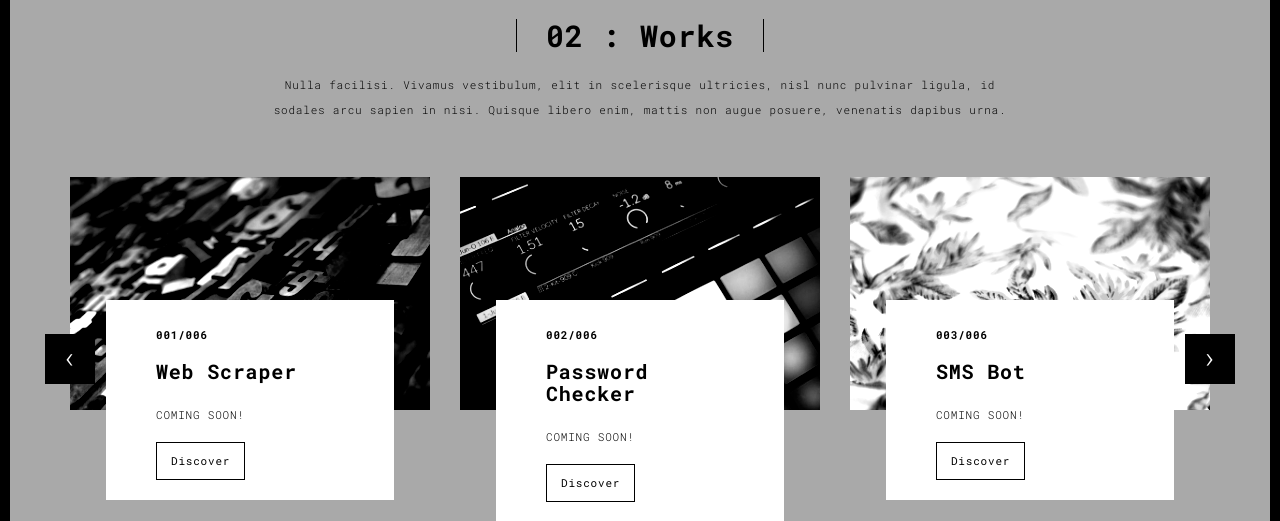
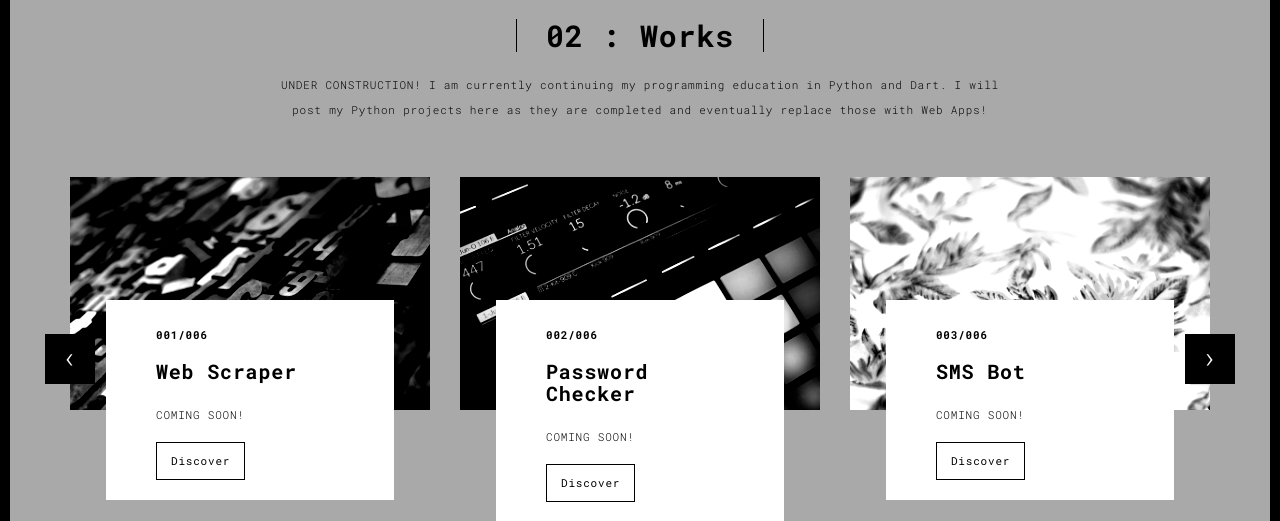
Before and after one commit to cainepavl/portfo, a Flask app: page /works.html in a window 1280 px wide. Shown: the part 90-611 px from the top of the page. Run offline with Flask 3, Linux system fonts and the light colour scheme; some libraries are stand-ins or nearby versions.

Commit message:
Update works.html

```diff
--- a/templates/works.html
+++ b/templates/works.html
@@ -56,7 +56,7 @@
       <div class="col-sm-8 col-sm-offset-2 section-container-spacer">
         <div class="text-center">
           <h1 class="h2">02 : Works</h1>
-          <p>Nulla facilisi. Vivamus vestibulum, elit in scelerisque ultricies, nisl nunc pulvinar ligula, id sodales arcu sapien in nisi. Quisque libero enim, mattis non augue posuere, venenatis dapibus urna.</p>
+          <p>UNDER CONSTRUCTION! I am currently continuing my programming education in Python and Dart. I will post my Python projects here as they are completed and eventually replace those with Web Apps!</p>
         </div>
       </div>
 
```
